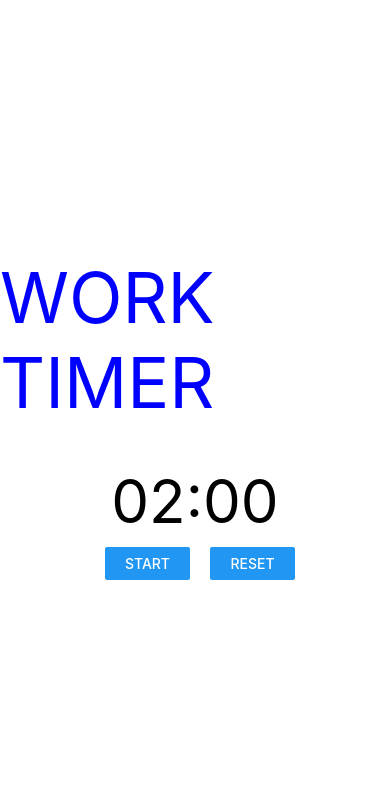
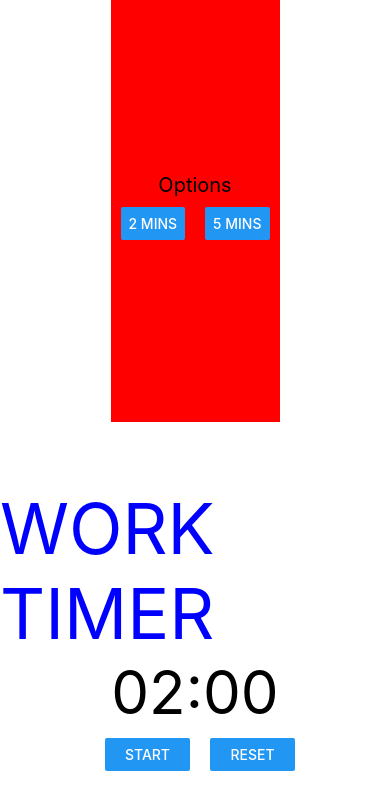
Before and after one commit to FurrukhJamal/Pomodoro-Timer, a React Native app: screen / in a window 390 px wide. Shown: the top 810 px of the page. Built offline with nearby package versions, Linux system fonts and the light colour scheme.

Commit message:
Basic timer working

```diff
--- a/App.js
+++ b/App.js
@@ -1,172 +1,52 @@
 import React from 'react';
 import { StyleSheet, Text, View, Button } from 'react-native';
+import Timer, {Heading} from "./pomodorotimer";
+
 
 export default class App extends React.Component {
   constructor(){
     super()
-    this.state = {
-      startseconds: 0,
-      startminutes : 2,
-      //to be able to reset
-      get seconds(){
-        return this.startseconds
-      },
-      //to be able to reset
-      get minutes() {
-        return this.startminutes
-      },
-      start : false,
-
-      //To display if its a work or break timer
-      work : true,
-      heading : "WORK TIMER",
+    this.state ={
+      timer : 2
     }
   }
-
-  componentDidMount () {
-    //console.log(this.state.seconds,this.state.minutes,)
-    //this.interval = setInterval(this.decrease, 1000)
-
-
-  }
-
-  componentWillUnmount(){
-    clearInterval(this.interval)
-  }
-
-  decrease =  () => {
-    console.log("interval running")
-    this.setState(previousstate => {
-          //let seconds = parseInt(previousstate.seconds)
-          if(previousstate.seconds === 0 && previousstate.minutes !== 0)
-          {
-            return {
-              seconds : 59,
-              minutes : previousstate.minutes - 1
-            }
-          }
-
-          if(this.state.seconds === 0 && this.state.minutes === 0 )
-          {
-            console.log("inside")
-            /*return{
-              seconds: 0,
-              minutes :0,
-            }*/
-            clearInterval(this.interval)
-            /*FOR LOOPING PURPOSE*/
-            if(previousstate.work)
-            {
-              this.interval = setInterval(this.decrease, 1000)
-
-              return {
-                work : false,
-                heading : "BREAK TIMER",
-                seconds : previousstate.startseconds,
-                minutes : previousstate.startminutes,
-                start : true,
-              }
-            }
-            else
-            {
-              this.interval = setInterval(this.decrease, 1000)
-
-              return {
-                work : true,
-                heading : "WORK TIMER",
-                seconds : previousstate.startseconds,
-                minutes : previousstate.startminutes,
-                start : true,
-              }
-            }
-          }
-          if(previousstate.seconds > 0)
-          {
-
-            return {
-                seconds: previousstate.seconds - 1,
-                minutes: previousstate.minutes
-                      }
-        }
-
-      }
-
-    )
-  }
-
-  addzero(value){
-    value = String(value)
-    if(value.length < 2)
-    {
-      value = "0" + value
-    }
-    return value
-  }
-
-  startstop = () => {
-    if(!this.state.start)
-    {
-        this.interval = setInterval(this.decrease, 1000)
-    }
-    else
-    {
-      clearInterval(this.interval)
-    }
-    console.log(this.state.start)
-    this.setState( previousstate =>({
-      start: !previousstate.start
-    }))
-  }
-
-  reset = () => {
-    clearInterval(this.interval)
+  timer2 = ()=>{
+    console.log("inside 2")
     this.setState({
-      seconds : this.state.startseconds,
-      minutes: this.state.startminutes,
-      start: false,
+      timer : 2,
     })
   }
 
+  timer5 = ()=> {
+    console.log("inside 5")
+    this.setState({
+      timer : 5,
+    })
+  }
 
  render(){
-   if(!this.state.start)
-   {
-     return (
-       <View style={styles.container}>
-         <Heading heading = {this.state.heading}/>
-         <Text style = {{fontSize: 60}}>{this.addzero(this.state.minutes)}:{this.addzero(this.state.seconds)}</Text>
-         <View style={styles.controls}>
-         <View style={styles.buttons}>
-           <Button  title = "Start" onPress = {this.startstop}/>
-         </View>
-         <View style={styles.buttons}>
-           <Button title = "Reset" onPress = {this.reset} />
-         </View>
-         </View>
+   return(
+     <View style = {styles.container}>
+     <View style = {styles.options}>
+       <Text style = {{fontSize : 20}}>Options</Text>
+       <View style = {styles.button}>
+          <View style= {{margin : 10}}>
+            <Button  title = "2 mins" onPress = {this.timer2}/>
+          </View>
+          <View  style= {{margin : 10}}>
+            <Button title = "5 mins" onPress = {this.timer5}/>
+          </View>
+       </View>
 
 
-      </View>
-     );
-   }
-   else
-   {
-     return (
-       <View style={styles.container}>
-         <Heading heading = {this.state.heading}/>
-         <Text style = {{fontSize: 60}}>{this.addzero(this.state.minutes)}:{this.addzero(this.state.seconds)}</Text>
-         <View style={styles.controls}>
-          <View style={styles.buttons}>
-            <Button  title = "Pause" onPress = {this.startstop}/>
-          </View>
-          <View style={styles.buttons}>
-            <Button title = "Reset" onPress = {this.reset} />
-          </View>
-        </View>
+     </View>
+        <Timer time= {this.state.timer} />
 
-      </View>
-     );
-   }
 
+     </View>
+
+
+   )
 
  }
 
@@ -180,31 +60,16 @@ const styles = StyleSheet.create({
     justifyContent: 'center',
 
   },
+  options : {
+    flex: 1,
+    alignItems: 'center',
+    backgroundColor : "red",
+    justifyContent: 'center',
 
-  controls : {
+  },
+  button : {
     flexDirection : "row",
 
-    width : 200,
-    alignItems: 'center',
-    justifyContent : "space-evenly",
-  },
+  }
 
-  buttons : {
-
-    width : 85,
-    margin : 10,
-
-  },
-  heading : {
-    fontSize : 70,
-    color : "blue",
-
-  }
 });
-
-
-const Heading = props => (
-  <View style = {{marginBottom: 40}}>
-    <Text  style ={styles.heading}>{props.heading}</Text>
-  </View>
-)
--- /dev/null
+++ b/pomodorotimer.js
@@ -0,0 +1,226 @@
+import React from 'react';
+import { StyleSheet, Text, View, Button } from 'react-native';
+
+export default class App extends React.Component {
+  constructor(props){
+    super(props)
+    this.state = {
+      startseconds: 0,
+      startminutes : this.props.time,
+      //to be able to reset
+      get seconds(){
+        return this.startseconds
+      },
+      //to be able to reset
+      get minutes() {
+        return this.startminutes
+      },
+      start : false,
+
+      //To display if its a work or break timer
+      work : true,
+      heading : "WORK TIMER",
+    }
+  }
+
+  componentDidMount () {
+    //console.log(this.state.seconds,this.state.minutes,)
+    //this.interval = setInterval(this.decrease, 1000)
+    //this only runs once after render
+
+  }
+
+  componentWillUnmount(){
+    clearInterval(this.interval)
+  }
+
+  // needed to change the props as per doc. this function is depreceated though need to learn a better solution
+  componentWillReceiveProps(nextProps) {
+       console.log("called")
+       console.log(nextProps)
+       //essential to make this comparison
+       if(this.props.time !== nextProps.time)
+       {
+         this.setState({
+           startminutes: nextProps.time,
+           minutes : nextProps.time,
+           seconds : 0,
+         });
+       }
+
+   }
+
+  decrease =  () => {
+    console.log("interval running")
+    this.setState(previousstate => {
+          //let seconds = parseInt(previousstate.seconds)
+          if(previousstate.seconds === 0 && previousstate.minutes !== 0)
+          {
+            return {
+              seconds : 59,
+              minutes : previousstate.minutes - 1
+            }
+          }
+
+          if(this.state.seconds === 0 && this.state.minutes === 0 )
+          {
+            console.log("inside")
+            /*return{
+              seconds: 0,
+              minutes :0,
+            }*/
+            clearInterval(this.interval)
+            /*FOR LOOPING PURPOSE*/
+            if(previousstate.work)
+            {
+              this.interval = setInterval(this.decrease, 1000)
+
+              return {
+                work : false,
+                heading : "BREAK TIMER",
+                seconds : previousstate.startseconds,
+                minutes : previousstate.startminutes,
+                start : true,
+              }
+            }
+            else
+            {
+              this.interval = setInterval(this.decrease, 1000)
+
+              return {
+                work : true,
+                heading : "WORK TIMER",
+                seconds : previousstate.startseconds,
+                minutes : previousstate.startminutes,
+                start : true,
+              }
+            }
+          }
+          if(previousstate.seconds > 0)
+          {
+
+            return {
+                seconds: previousstate.seconds - 1,
+                minutes: previousstate.minutes
+                      }
+        }
+
+      }
+
+    )
+  }
+
+  addzero(value){
+    value = String(value)
+    if(value.length < 2)
+    {
+      value = "0" + value
+    }
+    return value
+  }
+
+  startstop = () => {
+    if(!this.state.start)
+    {
+        this.interval = setInterval(this.decrease, 1000)
+    }
+    else
+    {
+      clearInterval(this.interval)
+    }
+    console.log(this.state.start)
+    this.setState( previousstate =>({
+      start: !previousstate.start
+    }))
+  }
+
+  reset = () => {
+    clearInterval(this.interval)
+    this.setState({
+      seconds : this.state.startseconds,
+      minutes: this.state.startminutes,
+      start: false,
+    })
+  }
+
+
+ render(){
+   if(!this.state.start)
+   {
+     return (
+       <View style={styles.container}>
+         <Heading heading = {this.state.heading}/>
+         <Text style = {{fontSize: 60}}>{this.addzero(this.state.minutes)}:{this.addzero(this.state.seconds)}</Text>
+         <View style={styles.controls}>
+         <View style={styles.buttons}>
+           <Button  title = "Start" onPress = {this.startstop}/>
+         </View>
+         <View style={styles.buttons}>
+           <Button title = "Reset" onPress = {this.reset} />
+         </View>
+         </View>
+
+
+      </View>
+     );
+   }
+   else
+   {
+     return (
+       <View style={styles.container}>
+         <Heading heading = {this.state.heading}/>
+         <Text style = {{fontSize: 60}}>{this.addzero(this.state.minutes)}:{this.addzero(this.state.seconds)}</Text>
+         <View style={styles.controls}>
+          <View style={styles.buttons}>
+            <Button  title = "Pause" onPress = {this.startstop}/>
+          </View>
+          <View style={styles.buttons}>
+            <Button title = "Reset" onPress = {this.reset} />
+          </View>
+        </View>
+
+      </View>
+     );
+   }
+
+
+ }
+
+}
+
+const styles = StyleSheet.create({
+  container: {
+    flex: 1,
+    backgroundColor: '#fff',
+    alignItems: 'center',
+    justifyContent: 'center',
+
+  },
+
+  controls : {
+    flexDirection : "row",
+
+    width : 200,
+    alignItems: 'center',
+    justifyContent : "space-evenly",
+  },
+
+  buttons : {
+
+    width : 85,
+    margin : 10,
+
+  },
+  heading : {
+    fontSize : 70,
+    color : "blue",
+
+  }
+});
+
+
+export const Heading = props => (
+  <View style = {{marginBottom: 0,}}>
+    <Text  style ={styles.heading}>{props.heading}</Text>
+  </View>
+)
```
